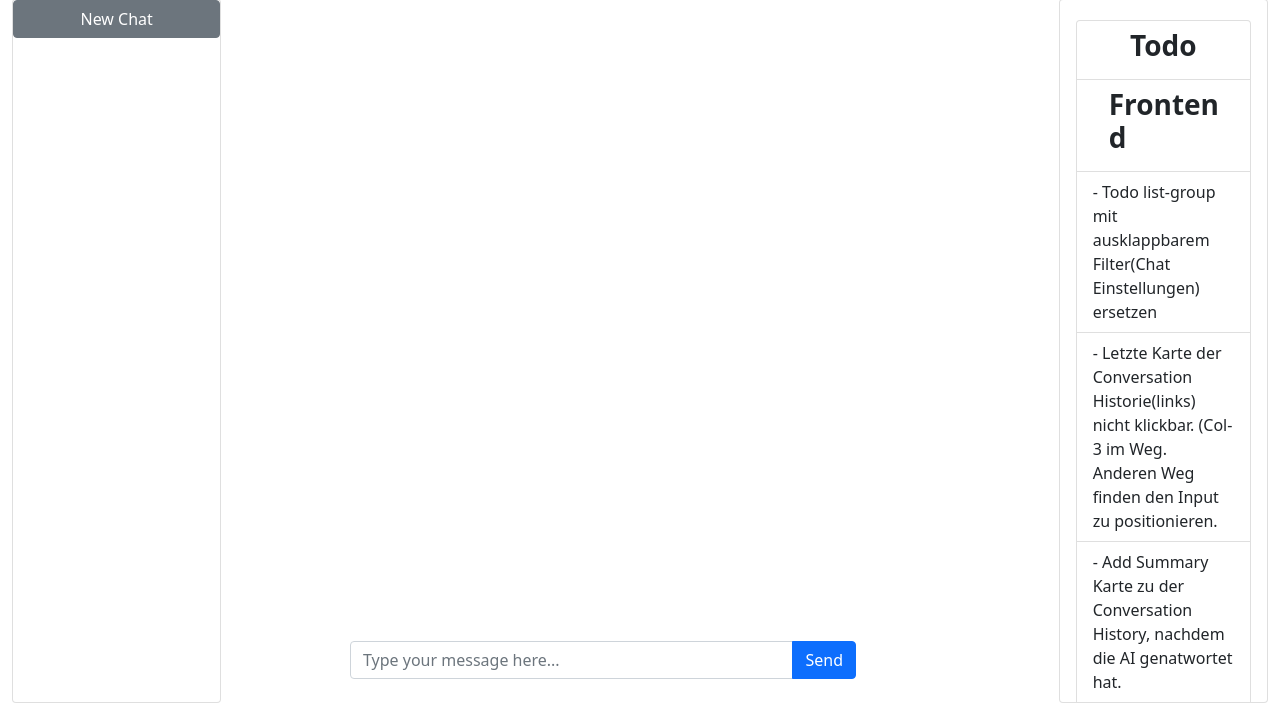
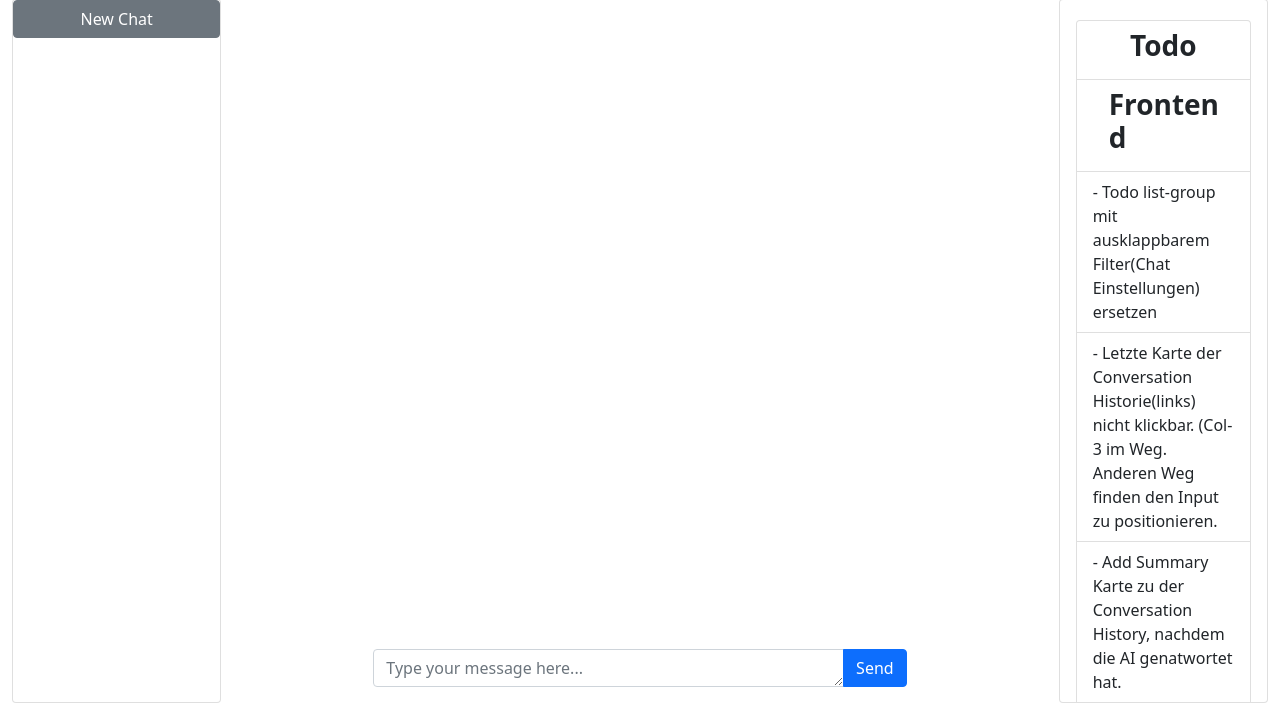
Before and after one commit to tz7/webgpt, a Symfony app: template templates/chat/index.html.twig in a window 1280 px wide. Shown: the part 97-800 px from the top of the page. Run offline with Twig, Linux system fonts and the light colour scheme; the template is opened without the code that fills it, so the values that code supplies are empty; some libraries are stand-ins or nearby versions.

Commit message:
Different boostrap layout for card and user input. User input is now a textarea that scales in rows on new line. Summary language still borked.

```diff
--- a/public/js/api.js
+++ b/public/js/api.js
@@ -3,6 +3,9 @@ document.addEventListener('DOMContentLoaded', function () {
     const userInput = document.getElementById('userInput');
     const chatBox = document.getElementById('chatBox');
     const userModel = document.getElementById('modelSelect');
+
+    userInput.value = '';
+    userInput.rows = 1;
 
 
     function addMessage(content, sender) {
@@ -28,8 +31,6 @@ document.addEventListener('DOMContentLoaded', function () {
         chatBox.appendChild(messageCard);
         chatBox.scrollTop = chatBox.scrollHeight;
     }
-    // export { addMessage }; update JS...
-    // window.addMessage = addMessage; ... don't like it
 
     async function sendMessage(message, selectedModel) {
         let conversationId = sessionStorage.getItem('conversationId');
@@ -67,7 +68,8 @@ document.addEventListener('DOMContentLoaded', function () {
         const selectedModel = userModel.value;
 
         addMessage(message, 'You');
-        userInput.value = '';
+        userInput.value = ''; // clear the textarea
+        userInput.rows = 1; // reset rows
 
         // Show the loading indicator
         const loadingElement = document.getElementById('loading');
@@ -90,8 +92,46 @@ document.addEventListener('DOMContentLoaded', function () {
     });
 
     userInput.addEventListener('keydown', async function (event) {
-        if (event.key === 'Enter') {
+        if (event.key === 'Enter' && !event.shiftKey) {
+            event.preventDefault(); // prevent new line
             await processInput();
         }
     });
+
+    // Dynamic text area. Adding/removing rows based on new lines
+
+
+    // Create shadow textarea
+    const shadowTextArea = document.createElement('textarea');
+    shadowTextArea.style.position = 'absolute';
+    shadowTextArea.style.top = '-9999px';
+    shadowTextArea.style.left = '-9999px';
+
+    const computedStyle = window.getComputedStyle(userInput);
+
+    shadowTextArea.style.width = computedStyle.width; // match width
+    shadowTextArea.style.fontSize = computedStyle.fontSize; // match font size
+    shadowTextArea.style.fontFamily = computedStyle.fontFamily; // match font family
+    shadowTextArea.style.lineHeight = computedStyle.lineHeight; // match line height
+    shadowTextArea.style.padding = computedStyle.padding; // match padding
+    shadowTextArea.style.border = computedStyle.border; // match border
+    shadowTextArea.style.letterSpacing = computedStyle.letterSpacing; // match letter spacing
+    shadowTextArea.style.wordSpacing = computedStyle.wordSpacing; // match word spacing
+    shadowTextArea.style.textRendering = computedStyle.textRendering; // match text rendering
+    shadowTextArea.style.whiteSpace = computedStyle.whiteSpace; // match white space
+    shadowTextArea.style.overflowWrap = computedStyle.overflowWrap; // match overflow wrap
+    shadowTextArea.style.boxSizing = computedStyle.boxSizing; // match box-sizing
+    shadowTextArea.style.overflow = 'hidden'; // hide scrollbar
+    document.body.appendChild(shadowTextArea);
+
+    // Listen for input event and adjust rows as needed
+    userInput.addEventListener('input', function () {
+        // Calculate the number of rows
+        const text = userInput.value;
+        const lines = (text.match(/\n/g) || []).length;
+        // Make sure it does not go below 1 and above 7
+        const rows = Math.min(Math.max(lines + 1, 1), 7);
+        // Update rows of the userInput
+        userInput.rows = rows;
+    });
 });
--- a/public/js/history.js
+++ b/public/js/history.js
@@ -1,4 +1,3 @@
-// import { addMessage } from './api.js';
 sessionStorage.removeItem('conversationId');
 
 document.addEventListener('DOMContentLoaded', function () {
--- a/src/Service/SummaryService.php
+++ b/src/Service/SummaryService.php
@@ -24,7 +24,7 @@ class SummaryService
         $response = $this->apiResponseService->handleOpenAiFactoryResponse(
             $aiModel,
             $aiParameter,
-            "You are a multi linguistic info board and you have limited space. Don't waste any words. Don't fully quote the message. Do not use double or single quotation marks. No words in all upper case. Try to get the meaning of the following message on the info board." . "#Message Start#" . $message . "#Message End#" . "You only answer in the language (english is english) of the previous message and don't indicate the language the message is in.",
+            "You are a multi linguistic info board and you have limited space. Don't waste any words. Don't fully quote the message. Do not use double or single quotation marks. No words in all upper case. Try to get the meaning of the following message on the info board." . "#Message Start#" . $message . "#Message End#" . "If the previous message in the message tags is in english, ignore the following instructions: You only answer in the language of the previous message and don't indicate the language the message is in.",
             $parameters
         );
         return $response['generatedMessage'];
--- a/templates/chat/index.html.twig
+++ b/templates/chat/index.html.twig
@@ -5,6 +5,7 @@
 {% endblock %}
 
 {% block body %}
+
 
     <div class="d-flex flex-row vh-100 pt-5">
         <div class="col-2 mt-5">
@@ -27,19 +28,12 @@
         </div>
 
         <div class="col-8 mt-5">
-            <div class="card h-90 border-0" id="cardChat">
-                <div class="card-body overflow-auto" id="cardBodyChat">
-                    <div class="row">
-                        <div class="col-1 me-5">
-                            {# Empty space #}
-                        </div>
+            <div class="card h-75 border-0" id="cardChat">
+                <div class="card-body overflow-auto d-flex justify-content-center" id="cardBodyChat">
                         <div class="col-8">
                             <div class="mt-2">
                                 <div id="chatBox"></div>
                             </div>
-                            {#                            <div id="loading" style="display: none;"> #}
-                            {#                                <i class="fa fa-spinner fa-spin"></i> Generating response... #}
-                            {#                            </div> #}
                             <div class="d-flex align-items-center d-none" id="loading">
                                 <div class="spinner-grow spinner-grow-sm" role="status">
                                     <span class="sr-only"></span>
@@ -47,23 +41,14 @@
                                 <strong class="ms-1">Generating Response...</strong>
                             </div>
                         </div>
-                    </div>
-                    <div class="card-footer bg-transparent border-0 mb-3 fixed-bottom">
-                        <div class="row h-100">
-                            <div class="col-3">
-                                {# Empty space #}
-                            </div>
-                            <div class="col-5">
-                                <div class="input-group ms-3">
-                                    <input id="userInput" type="text" class="form-control"
-                                           placeholder="Type your message here...">
-                                    <button id="sendButton" class="btn btn-primary">Send</button>
-                                </div>
-                            </div>
-                            <div class="col-2">
-                                {# Empty space #}
-                            </div>
-                        </div>
+                </div>
+            </div>
+            <div class="d-flex justify-content-center fixed-bottom w-50 mx-auto">
+                <div class="col-10 mb-3">
+                    <div class="input-group">
+            <textarea id="userInput" class="form-control" placeholder="Type your message here..."
+                      rows="1"></textarea>
+                        <button id="sendButton" class="btn btn-primary">Send</button>
                     </div>
                 </div>
             </div>
@@ -89,12 +74,13 @@
                                 - Todo list-group mit ausklappbarem Filter(Chat Einstellungen) ersetzen
                             </a>
 
-{#                            <a href="#" class="list-group-item list-group-item-action custom-list-group-item">#}
-{#                                - Navbar Abstände ordentlich gestalten#}
-{#                            </a>#}
+                            {#                            <a href="#" class="list-group-item list-group-item-action custom-list-group-item"> #}
+                            {#                                - Navbar Abstände ordentlich gestalten #}
+                            {#                            </a> #}
 
                             <a href="#" class="list-group-item list-group-item-action custom-list-group-item">
-                                - Letzte Karte der Conversation Historie(links) nicht klickbar. (Col-3 im Weg. Anderen Weg finden den Input zu positionieren.
+                                - Letzte Karte der Conversation Historie(links) nicht klickbar. (Col-3 im Weg. Anderen
+                                Weg finden den Input zu positionieren.
                             </a>
 
                             <a href="#" class="list-group-item list-group-item-action custom-list-group-item">
@@ -109,9 +95,9 @@
                                 - Bootstrap modal (account settings) mit ajax request für Daten
                             </a>
 
-{#                            <a href="#" class="list-group-item list-group-item-action custom-list-group-item">#}
-{#                                - GPT 4 checkbox mit Warning (verworfen)#}
-{#                            </a>#}
+                            {#                            <a href="#" class="list-group-item list-group-item-action custom-list-group-item"> #}
+                            {#                                - GPT 4 checkbox mit Warning (verworfen) #}
+                            {#                            </a> #}
 
                             {#                            <a href="#" class="list-group-item list-group-item-action custom-list-group-item"> #}
                             {#                                - Login styling #}
@@ -129,9 +115,9 @@
                                 - css partialn
                             </a>
 
-{#                            <a href="#" class="list-group-item list-group-item-action custom-list-group-item">#}
-{#                                - CRUD für User#}
-{#                            </a>#}
+                            {#                            <a href="#" class="list-group-item list-group-item-action custom-list-group-item"> #}
+                            {#                                - CRUD für User #}
+                            {#                            </a> #}
 
                             {#                            <a href="#" class="list-group-item list-group-item-action custom-list-group-item"> #}
                             {#                                - Ladeanzeige wenn grade per API ein fetch passiert. #}
@@ -148,9 +134,9 @@
                             {#                                klicken. Default new chat und wenn history gelickt wird, dann überschreiben? #}
                             {#                            </a> #}
 
-{#                            <a href="#" class="list-group-item list-group-item-action custom-list-group-item">#}
-{#                                - GPT 4 checkbox per settings entity speichern. (userId, setting1, setting2 ...) (checkbox verworfen)#}
-{#                            </a>#}
+                            {#                            <a href="#" class="list-group-item list-group-item-action custom-list-group-item"> #}
+                            {#                                - GPT 4 checkbox per settings entity speichern. (userId, setting1, setting2 ...) (checkbox verworfen) #}
+                            {#                            </a> #}
 
                             <a href="#" class="list-group-item list-group-item-action custom-list-group-item">
                                 - Register access 'code' implementieren (user entity erweitern)
@@ -214,9 +200,9 @@
                                 und einteilen der verfügbaren Tokens in Memory, UserMessage und Response.
                             </a>
 
-{#                            <a href="#" class="list-group-item list-group-item-action custom-list-group-item">#}
-{#                                - Rework css, wenn themes implementiert werden#}
-{#                            </a>#}
+                            {#                            <a href="#" class="list-group-item list-group-item-action custom-list-group-item"> #}
+                            {#                                - Rework css, wenn themes implementiert werden #}
+                            {#                            </a> #}
 
                             <a href="#" class="list-group-item list-group-item-action custom-list-group-item">
                                 - Bonus: Streaming von AI responses
```
